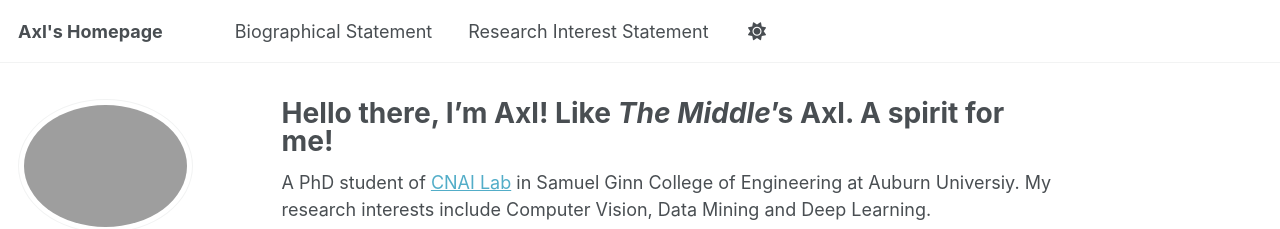
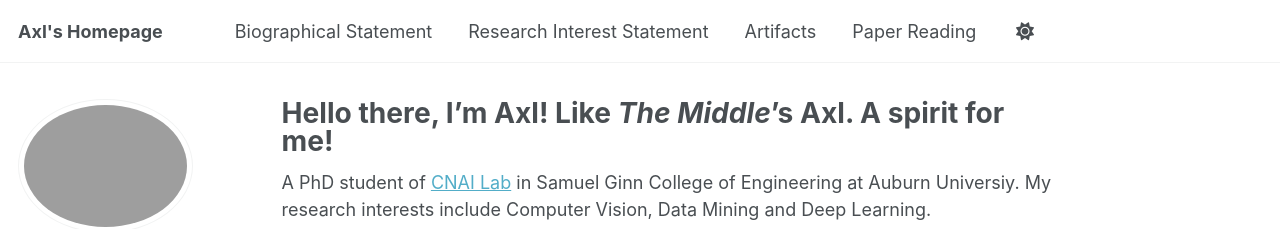
Before and after one commit to HyperPolyX/hyperpolyx.github.io, a Jekyll site: the page built from _pages/about.md, in a window 1280 px wide. Shown: the top 229 px of the page. Built offline with Jekyll 4.4.1, drawn with Linux system fonts in a browser that asks for light colours; some web fonts are replaced; a script that is not in the unit is left out.

Commit message:
Update navigation.yml

```diff
--- a/_data/navigation.yml
+++ b/_data/navigation.yml
@@ -16,6 +16,11 @@ main:
     url: /intl1830BS/
   - title: "Research Interest Statement"
     url: /intl1830RIS/
+  - title: "Artifacts"
+    url: /intl1830_Artifacts/
+  - title: "Paper Reading"
+    url: /intl1830_paper_reading/
+
 
 
   # - title: "Talks"
```
